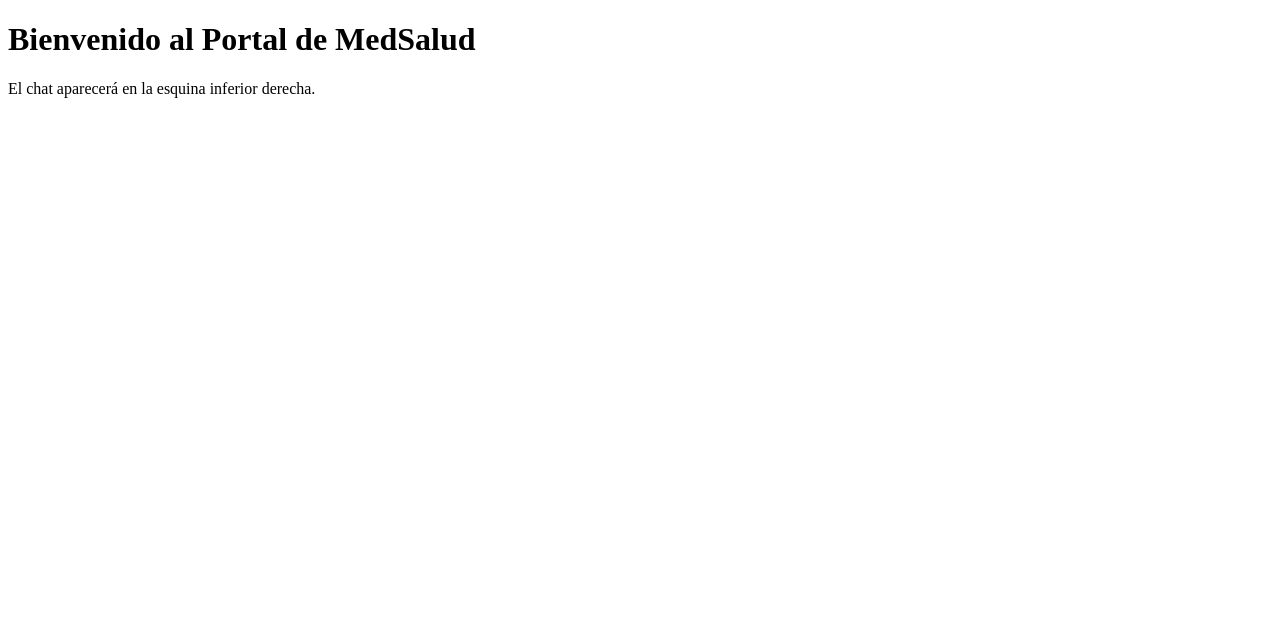
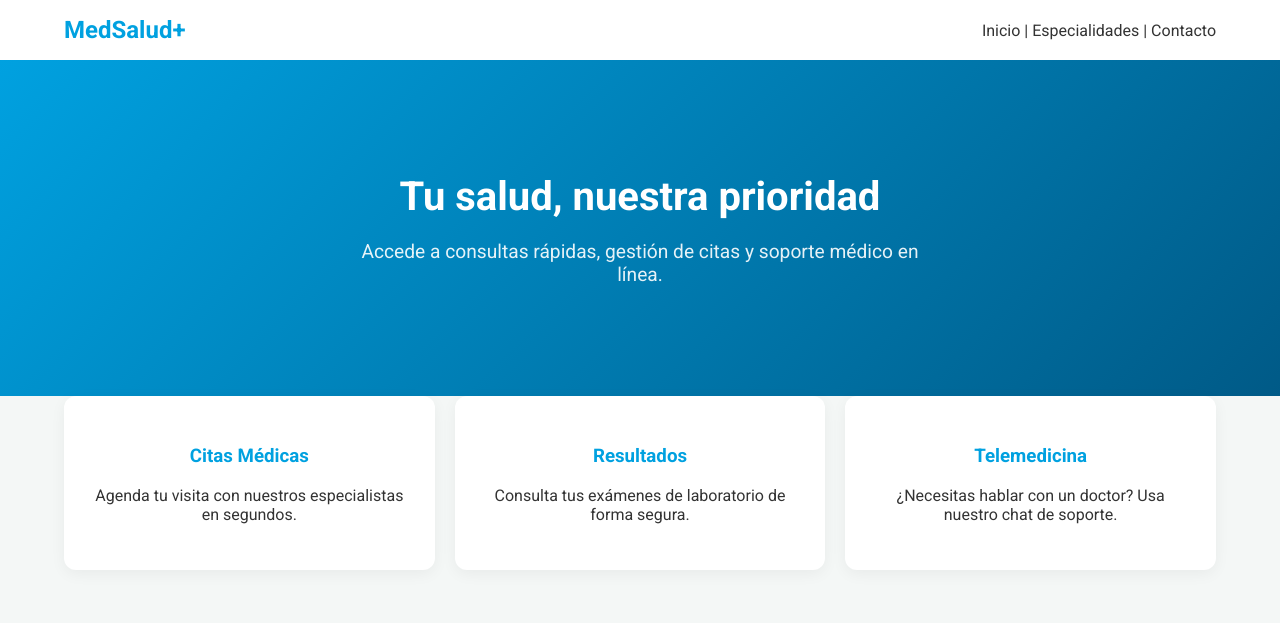
Before and after one commit to jiif456123/botttttt, a plain HTML site: page index.html in a window 1280 px wide. Drawn offline with nearby package versions, Linux system fonts and the light colour scheme.

Commit message:
Update index.html

```diff
--- a/index.html
+++ b/index.html
@@ -3,10 +3,83 @@
 <head>
     <meta charset="UTF-8">
     <meta name="viewport" content="width=device-width, initial-scale=1.0">
-    <title>Web MedSalud - Chat</title>
+    <title>MedSalud - Portal de Atención al Paciente</title>
+
+    <link href="https://fonts.googleapis.com/css2?family=Roboto:wght@300;400;700&display=swap" rel="stylesheet">
 
     <style>
-        /* Ajuste de tamaño para que no se amontone el contenido */
+        /* Estilos Base */
+        body {
+            font-family: 'Roboto', sans-serif;
+            margin: 0;
+            padding: 0;
+            color: #333;
+            background-color: #f4f7f6;
+        }
+
+        header {
+            background-color: #ffffff;
+            padding: 1rem 5%;
+            display: flex;
+            justify-content: space-between;
+            align-items: center;
+            box-shadow: 0 2px 10px rgba(0,0,0,0.1);
+        }
+
+        .logo {
+            font-size: 1.5rem;
+            font-weight: bold;
+            color: #00A1E0; /* Azul MedSalud */
+        }
+
+        /* Hero Section */
+        .hero {
+            background: linear-gradient(135deg, #00A1E0 0%, #005a87 100%);
+            color: white;
+            padding: 80px 5%;
+            text-align: center;
+        }
+
+        .hero h1 {
+            font-size: 2.5rem;
+            margin-bottom: 20px;
+        }
+
+        .hero p {
+            font-size: 1.2rem;
+            max-width: 600px;
+            margin: 0 auto 30px;
+            opacity: 0.9;
+        }
+
+        /* Contenedor de Servicios */
+        .services {
+            padding: 50px 5%;
+            display: grid;
+            grid-template-columns: repeat(auto-fit, minmax(250px, 1fr));
+            gap: 20px;
+            max-width: 1200px;
+            margin: -50px auto 50px;
+        }
+
+        .card {
+            background: white;
+            padding: 30px;
+            border-radius: 12px;
+            text-align: center;
+            box-shadow: 0 4px 15px rgba(0,0,0,0.05);
+            transition: transform 0.3s ease;
+        }
+
+        .card:hover {
+            transform: translateY(-5px);
+        }
+
+        .card h3 {
+            color: #00A1E0;
+        }
+
+        /* --- TUS ESTILOS PERSONALIZADOS PARA EL CHAT --- */
         .embeddedServiceSidebar.sidebarMaximized {
             width: 360px !important;
             height: 550px !important;
@@ -14,12 +87,10 @@
             box-shadow: 0 8px 24px rgba(0,0,0,0.2) !important;
         }
 
-        /* Color de la cabecera (Azul MedSalud) */
         .embeddedServiceSidebarHeader {
             background-color: #00A1E0 !important;
         }
 
-        /* Botones redondeados y modernos (Adiós al gris cuadrado) */
         .embeddedServiceSidebar .uiButton,
         .embeddedServiceSidebar .salesforceChatButton,
         .embeddedServiceSidebar .fileSelectionButton {
@@ -30,25 +101,45 @@
             font-weight: bold !important;
         }
 
-        /* Arreglo para el área de archivos (evita que se encime el texto) */
         .embeddedServiceLiveAgentStateChatInputFooter .embeddedServiceLiveAgentStateChatFileTransfer {
             padding: 12px !important;
             background-color: #f9f9f9 !important;
             border-top: 1px solid #eee !important;
         }
 
-        /* Botón flotante inicial */
         .embeddedServiceHelpButton .helpButton .uiButton {
             background-color: #00A1E0 !important;
             border-radius: 50px !important;
+            font-family: 'Roboto', sans-serif !important;
         }
     </style>
 </head>
 <body>
 
-    <h1>Bienvenido al Portal de MedSalud</h1>
-    <p>El chat aparecerá en la esquina inferior derecha.</p>
+    <header>
+        <div class="logo">MedSalud+</div>
+        <nav>Inicio | Especialidades | Contacto</nav>
+    </header>
 
+    <section class="hero">
+        <h1>Tu salud, nuestra prioridad</h1>
+        <p>Accede a consultas rápidas, gestión de citas y soporte médico en línea.</p>
+    </section>
+
+    <section class="services">
+        <div class="card">
+            <h3>Citas Médicas</h3>
+            <p>Agenda tu visita con nuestros especialistas en segundos.</p>
+        </div>
+        <div class="card">
+            <h3>Resultados</h3>
+            <p>Consulta tus exámenes de laboratorio de forma segura.</p>
+        </div>
+        <div class="card">
+            <h3>Telemedicina</h3>
+            <p>¿Necesitas hablar con un doctor? Usa nuestro chat de soporte.</p>
+        </div>
+    </section>
 
     <script type='text/javascript'>
         function initEmbeddedMessaging() {
@@ -69,5 +160,6 @@
         };
     </script>
     <script type='text/javascript' src='https://pluz--uat.sandbox.my.site.com/ESWpzPLUZWEBB2CUAT1760993403095/assets/js/bootstrap.min.js' onload='initEmbeddedMessaging()'></script>
-    </body>
+
+</body>
 </html>
```
